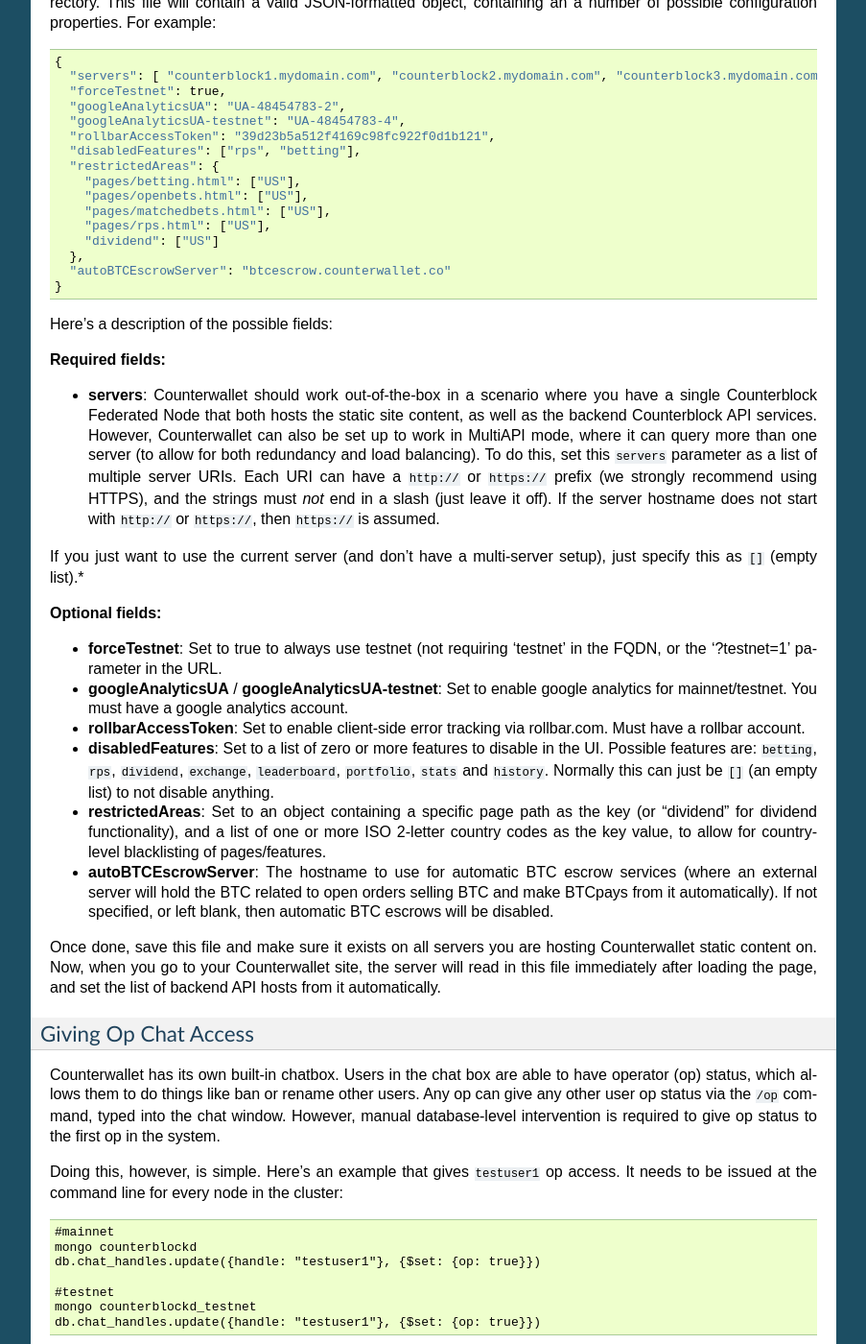
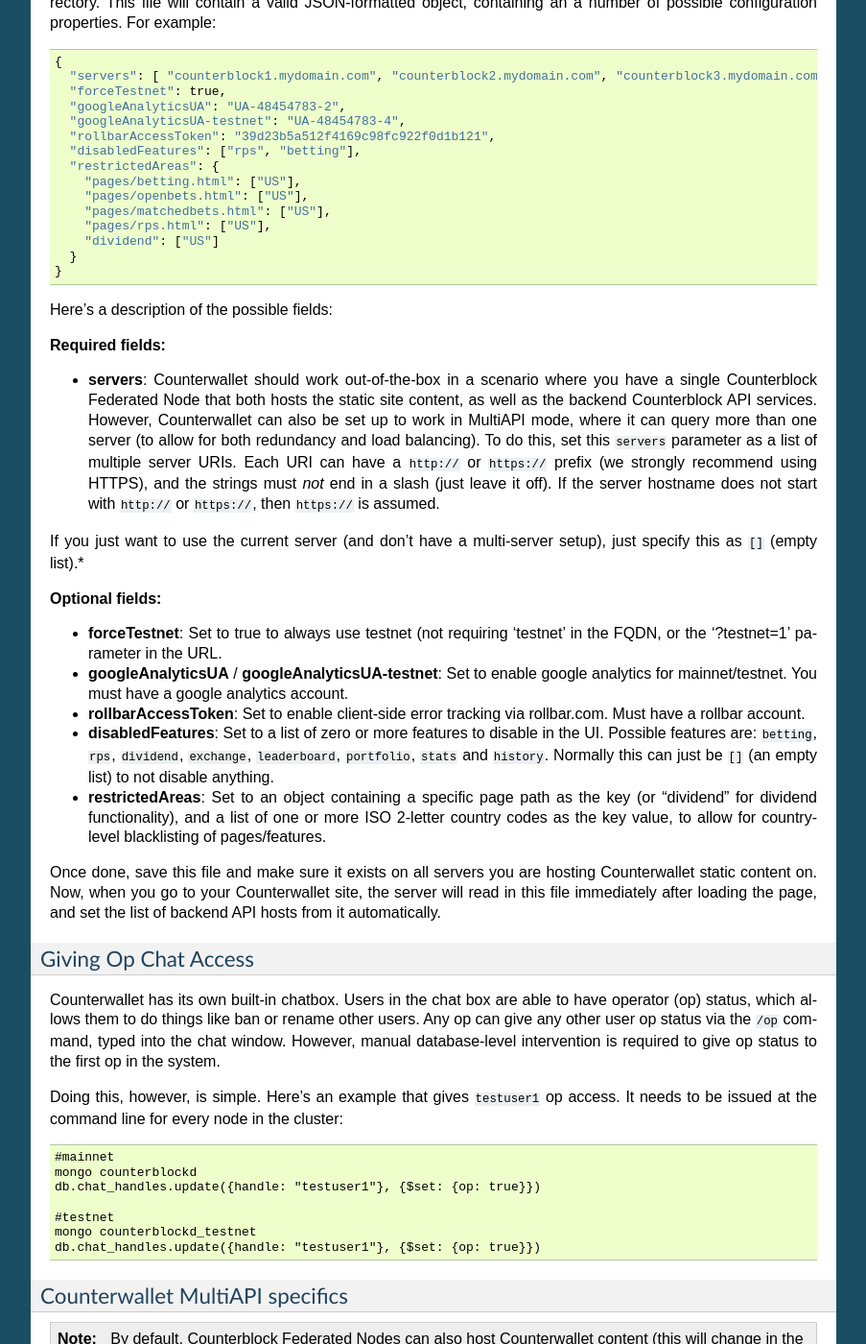
Before and after one commit to CounterpartyXCP/federatednode, a Sphinx documentation site: the page built from docs/SettingUpAFederatedNode.rst, in a window 1280 px wide and 1400 px high, scrolled down 6666 px. Shown: the whole window at 96% size, without its empty margins (198-1101 px from the left). Built offline with Sphinx 7.4.7, drawn with Linux system fonts in a browser that asks for light colours.

Commit message:
Removed autoBTCEscrowServer
Please double-check that I didn't mess up JSON formatting

```diff
--- a/docs/SettingUpAFederatedNode.rst
+++ b/docs/SettingUpAFederatedNode.rst
@@ -360,8 +360,7 @@
         "pages/matchedbets.html": ["US"],
         "pages/rps.html": ["US"],
         "dividend": ["US"]
-      },
-      "autoBTCEscrowServer": "btcescrow.counterwallet.co"
+      }
     }
 
 Here's a description of the possible fields:
@@ -382,9 +381,6 @@
   this can just be ``[]`` (an empty list) to not disable anything.
 * **restrictedAreas**: Set to an object containing a specific page path as the key (or "dividend" for dividend functionality),
   and a list of one or more ISO 2-letter country codes as the key value, to allow for country-level blacklisting of pages/features.
-* **autoBTCEscrowServer**: The hostname to use for automatic BTC escrow services (where an external server will hold the BTC
-  related to open orders selling BTC and make BTCpays from it automatically). If not specified, or left blank, then
-  automatic BTC escrows will be disabled.
 
 Once done, save this file and make sure it exists on all servers you are hosting Counterwallet static content on. Now, when you go
 to your Counterwallet site, the server will read in this file immediately after loading the page, and set the list of
```
